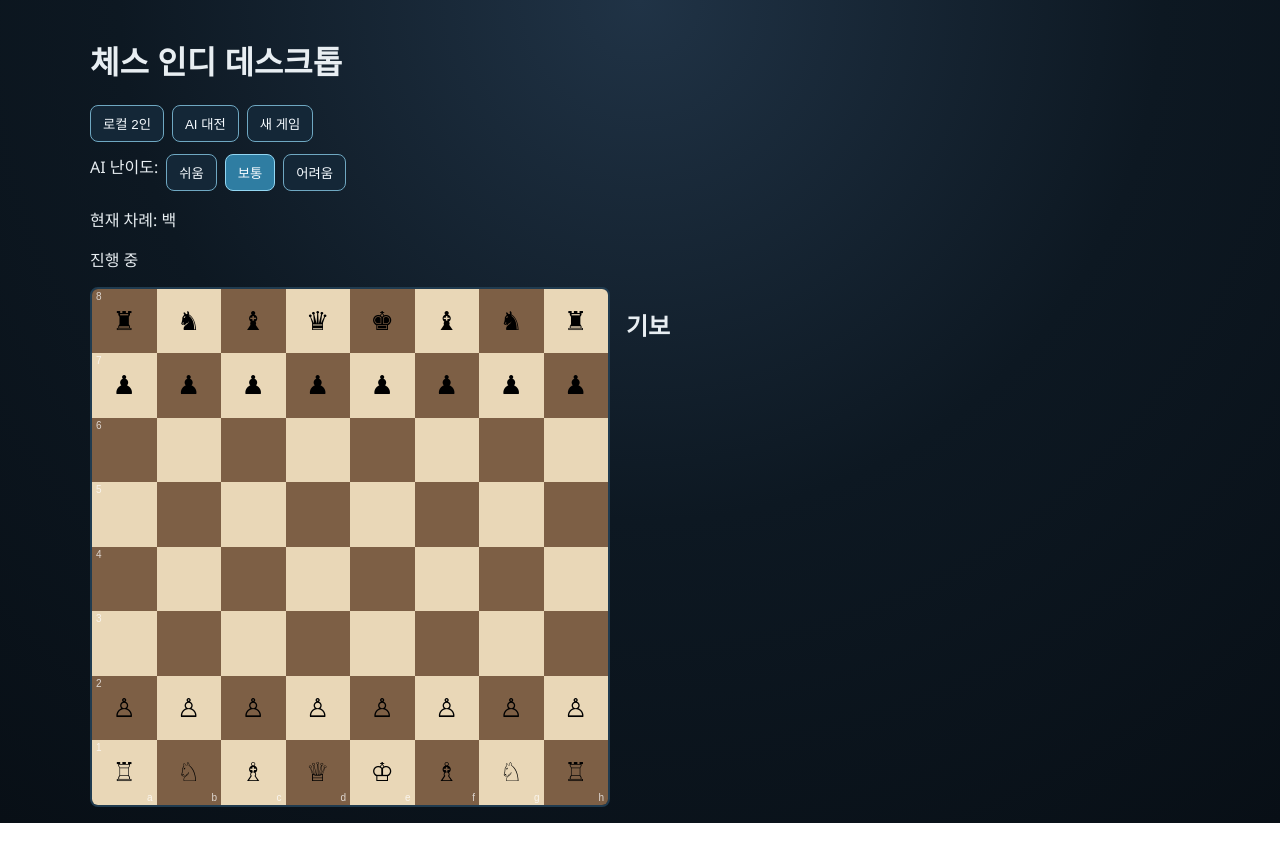
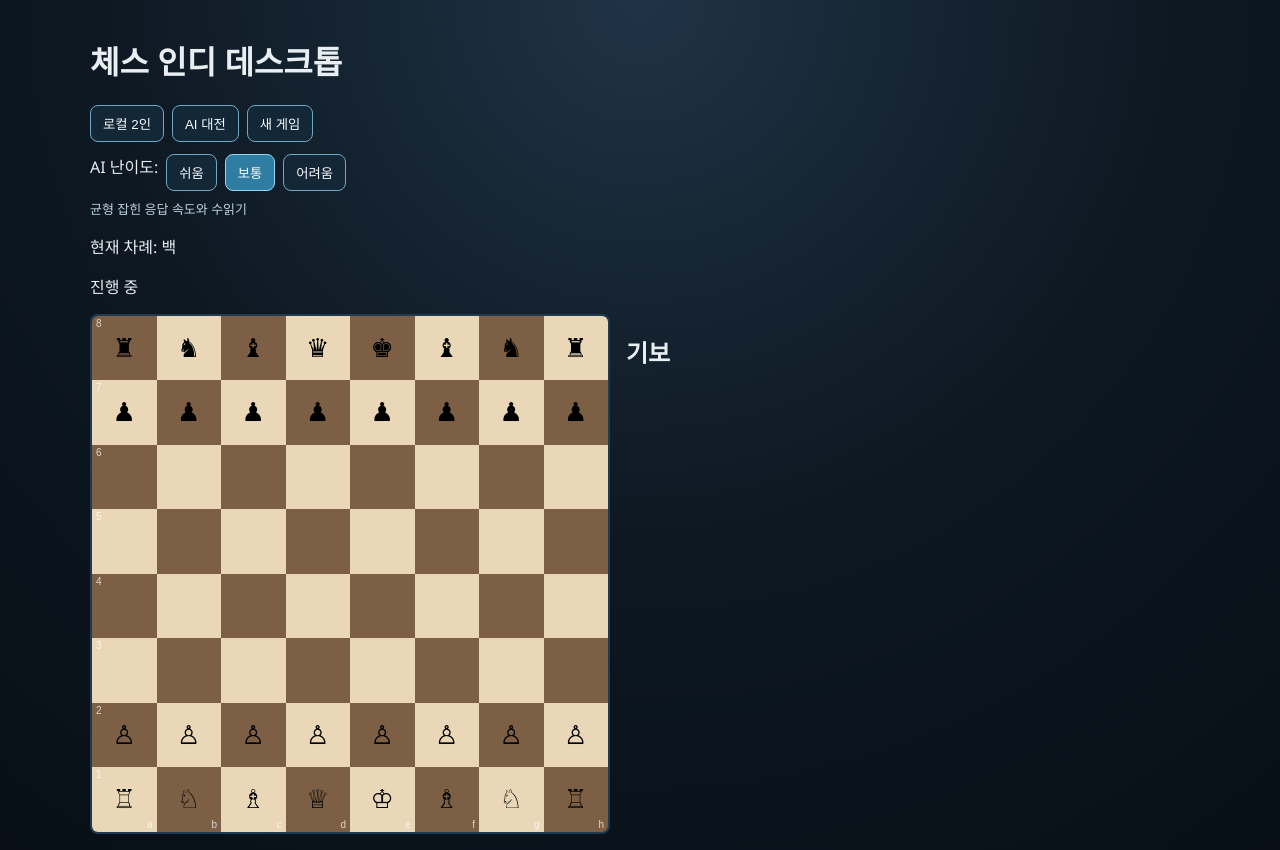
Before and after one commit to hahahsky/chess, a React (Vite) app in the folder src/renderer/: page / in a window 1280 px wide. Before the commit the page ends 823 px from the top, so only its background shows below. Built offline with nearby package versions, Linux system fonts and the light colour scheme.

Commit message:
feat(ai): show difficulty guidance text in Korean
Add per-difficulty helper copy and UI hint rendering so users understand speed/strength trade-offs for easy, normal, and hard modes.

```diff
--- a/src/renderer/src/App.tsx
+++ b/src/renderer/src/App.tsx
@@ -1,7 +1,7 @@
 import { useRef, useState } from "react";
 import type { PieceSymbol } from "chess.js";
 import { createGameSession, type GameSession } from "../../shared/chess/session";
-import { ko } from "../../shared/chess/strings/ko";
+import { difficultyHint, ko } from "../../shared/chess/strings/ko";
 import type { GameMode, SessionState } from "../../shared/chess/types";
 import { ChessBoard } from "./components/ChessBoard";
 import { MoveHistory } from "./components/MoveHistory";
@@ -144,6 +144,9 @@ function App({ initialFen, initialMode = "local" }: AppProps): JSX.Element {
             {ko.aiHard}
           </button>
         </div>
+        <p data-testid="ai-difficulty-hint" className="difficulty-hint">
+          {difficultyHint(aiDifficulty)}
+        </p>
       </header>
 
       <StatusBanner state={state} isAiThinking={isAiThinking} />
--- a/src/renderer/src/app.css
+++ b/src/renderer/src/app.css
@@ -29,6 +29,12 @@ body {
 .control-row button.active {
   background: #2f7da2;
   border-color: #93d7f3;
+}
+
+.difficulty-hint {
+  margin: -4px 0 12px;
+  color: #bcd3df;
+  font-size: 13px;
 }
 
 .layout {
--- a/src/shared/chess/strings/ko.ts
+++ b/src/shared/chess/strings/ko.ts
@@ -8,6 +8,9 @@ export const ko = {
   aiEasy: "쉬움",
   aiNormal: "보통",
   aiHard: "어려움",
+  aiHintEasy: "빠른 응답, 초보자용 난이도",
+  aiHintNormal: "균형 잡힌 응답 속도와 수읽기",
+  aiHintHard: "응답은 느리지만 더 강한 수 선택",
   newGame: "새 게임",
   turn: "현재 차례",
   white: "백",
@@ -20,6 +23,16 @@ export const ko = {
   promotionBishop: "비숍",
   promotionKnight: "나이트"
 };
+
+export function difficultyHint(level: "easy" | "normal" | "hard"): string {
+  if (level === "easy") {
+    return ko.aiHintEasy;
+  }
+  if (level === "normal") {
+    return ko.aiHintNormal;
+  }
+  return ko.aiHintHard;
+}
 
 export function modeLabel(mode: GameMode): string {
   return mode === "local" ? ko.modeLocal : ko.modeAi;
```
Also changed, not shown: 1 other file (tests, documents, lock files or other folders).
